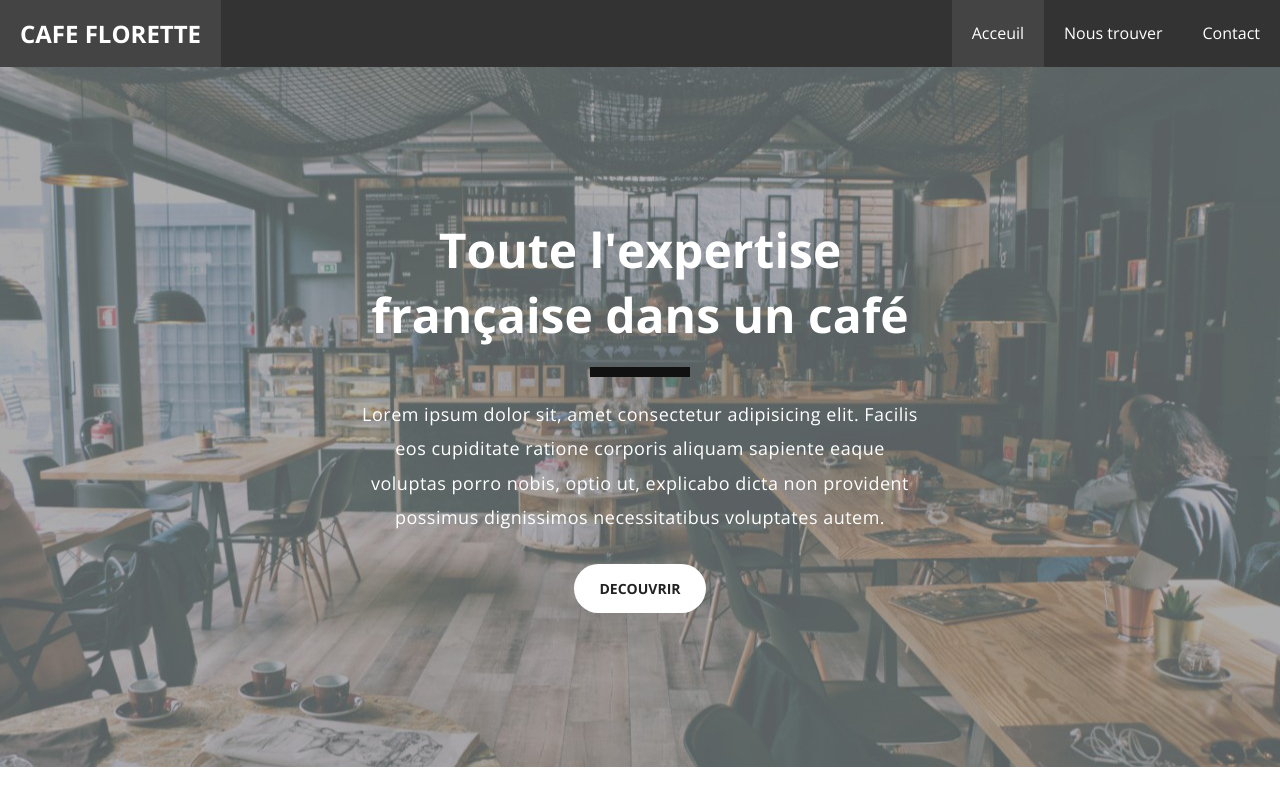
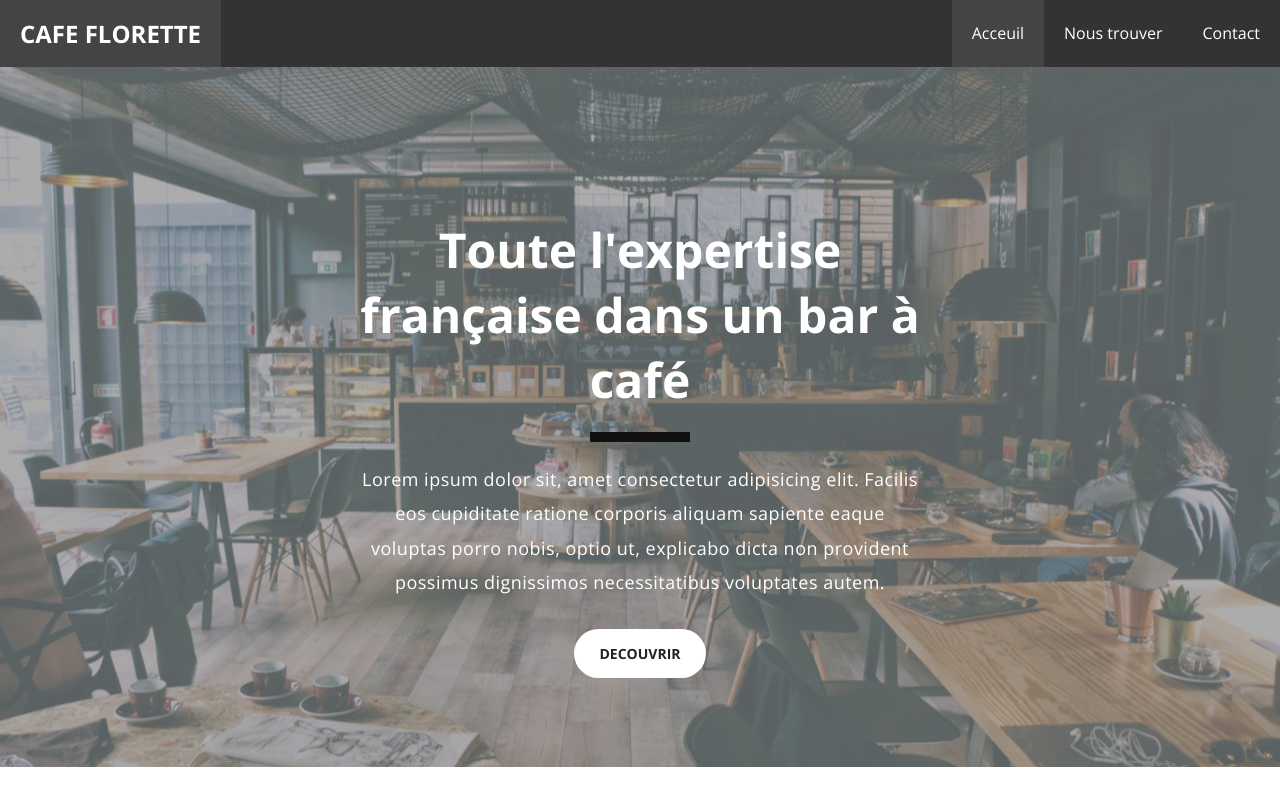
Before and after one commit to oldu73/formation-dyma-htmlcss-projet1-cafeflorette-001, a plain HTML site: page index.html in a window 1280 px wide. Shown: the top 800 px of the page. Drawn offline with nearby package versions, Linux system fonts and the light colour scheme.

```diff
--- a/index.html
+++ b/index.html
@@ -36,7 +36,7 @@
     </header>
     <section class="vp">
       <div class="vp-content">
-        <h1>Toute l'expertise française dans un café</h1>
+        <h1>Toute l'expertise française dans un bar à café</h1>
         <div class="separator"></div>
         <p>
           Lorem ipsum dolor sit, amet consectetur adipisicing elit. Facilis eos
```
Also changed, not shown: 1 other file.
